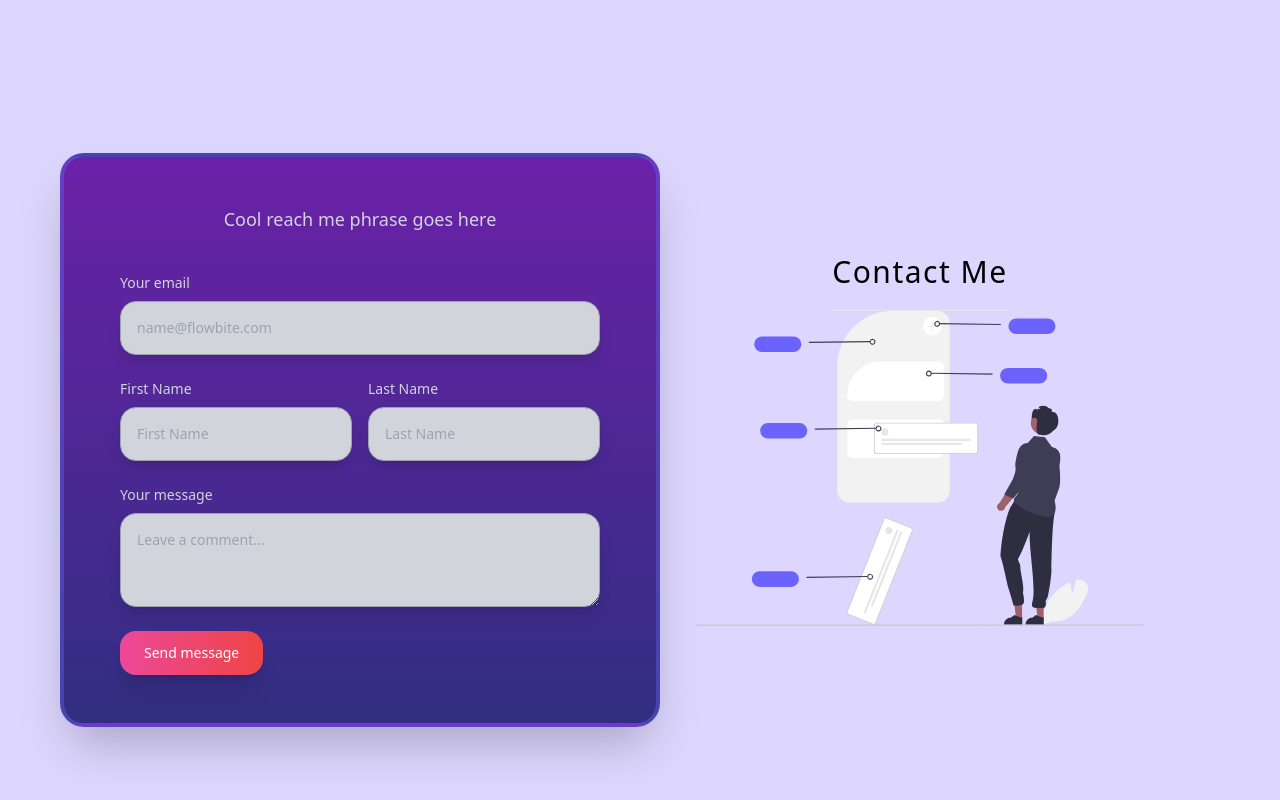
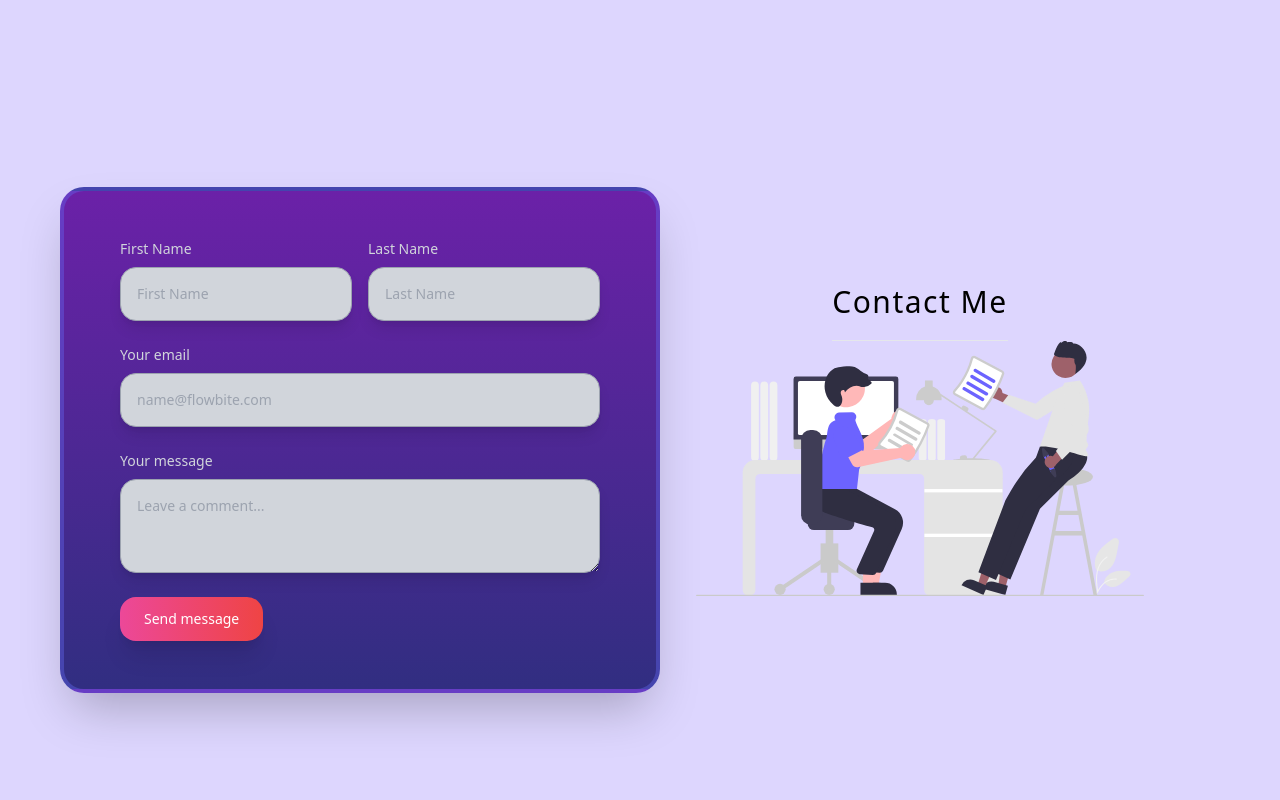
Before and after one commit to qmcmillian/Portfolio, a React (Create React App) app: page / in a window 1280 px wide. Shown: the part 2414-3214 px from the top of the page. Built offline with nearby package versions, Linux system fonts and the light colour scheme.

Commit message:
Tweaked form and added placeholder img

```diff
--- a/src/components/Contact.jsx
+++ b/src/components/Contact.jsx
@@ -1,7 +1,7 @@
 import React from 'react';
 import SectionTile from './SectionTile';
 import Form from './Form';
-import aboutSvg from '../components/main/icons/product-teardown.svg';
+import working from '../components/main/icons/working.svg';
 
 const Contact = () => {
   return (
@@ -12,7 +12,7 @@ const Contact = () => {
         </article>
         <article className="flex flex-col items-center text-center md:text-left">
           <SectionTile text='Contact Me' />
-          <img src={aboutSvg} alt='About' className='w-full max-w-md h-auto' />
+          <img src={working} alt='About' className='w-full max-w-md h-auto' />
         </article>
       </div>
     </section>
--- a/src/components/Form.jsx
+++ b/src/components/Form.jsx
@@ -31,26 +31,8 @@ const Form = () => {
              from-purple-800 to-indigo-900 shadow-2xl border-4 border-indigo-500 border-opacity-40
              transform hover:scale-105 transition-all duration-300"
       >
-        <p className="mb-6 lg:mb-10 font-light text-center text-gray-300 sm:text-lg">
-          Cool reach me phrase goes here
-        </p>
 
         <form ref={form} onSubmit={sendEmail} className="space-y-6">
-          <div>
-            <label htmlFor="email" className="block mb-2 text-sm font-medium text-gray-300">
-              Your email
-            </label>
-            <input
-              type="email"
-              name="email"
-              id="email"
-              className="shadow-lg bg-gray-300 border border-gray-400 text-gray-900 text-sm rounded-2xl
-              focus:ring-indigo-500 focus:border-indigo-500 block w-full p-4 transition-all duration-300
-              transform hover:scale-105 hover:shadow-indigo-500/50"
-              placeholder="name@flowbite.com"
-              required
-            />
-          </div>
 
           <div className="grid grid-cols-1 md:grid-cols-2 gap-4">
             <div>
@@ -86,6 +68,22 @@ const Form = () => {
             </div>
           </div>
 
+          <div>
+            <label htmlFor="email" className="block mb-2 text-sm font-medium text-gray-300">
+              Your email
+            </label>
+            <input
+              type="email"
+              name="email"
+              id="email"
+              className="shadow-lg bg-gray-300 border border-gray-400 text-gray-900 text-sm rounded-2xl
+              focus:ring-indigo-500 focus:border-indigo-500 block w-full p-4 transition-all duration-300
+              transform hover:scale-105 hover:shadow-indigo-500/50"
+              placeholder="name@flowbite.com"
+              required
+            />
+          </div>
+
           <div className="sm:col-span-2">
             <label htmlFor="message" className="block mb-2 text-sm font-medium text-gray-300">
               Your message
```
Lines whose indentation alone changed are shown as unchanged.
